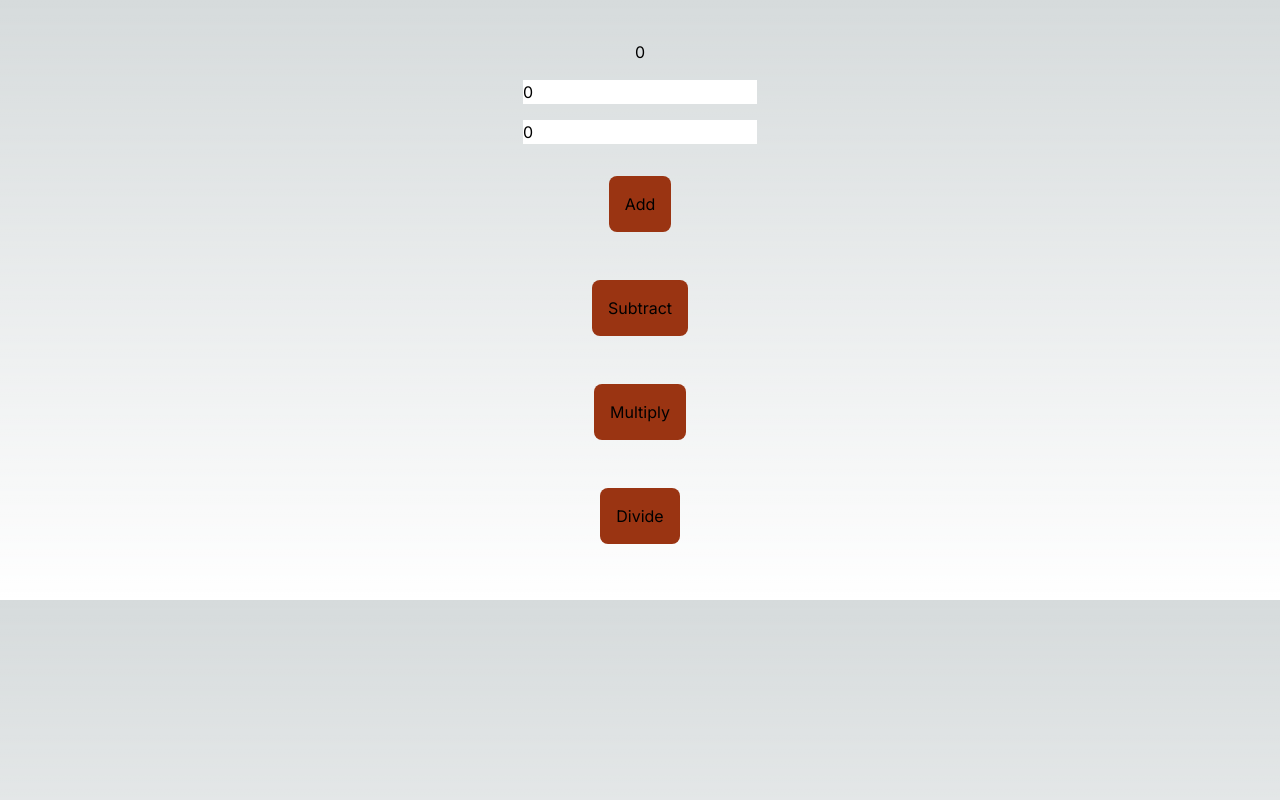
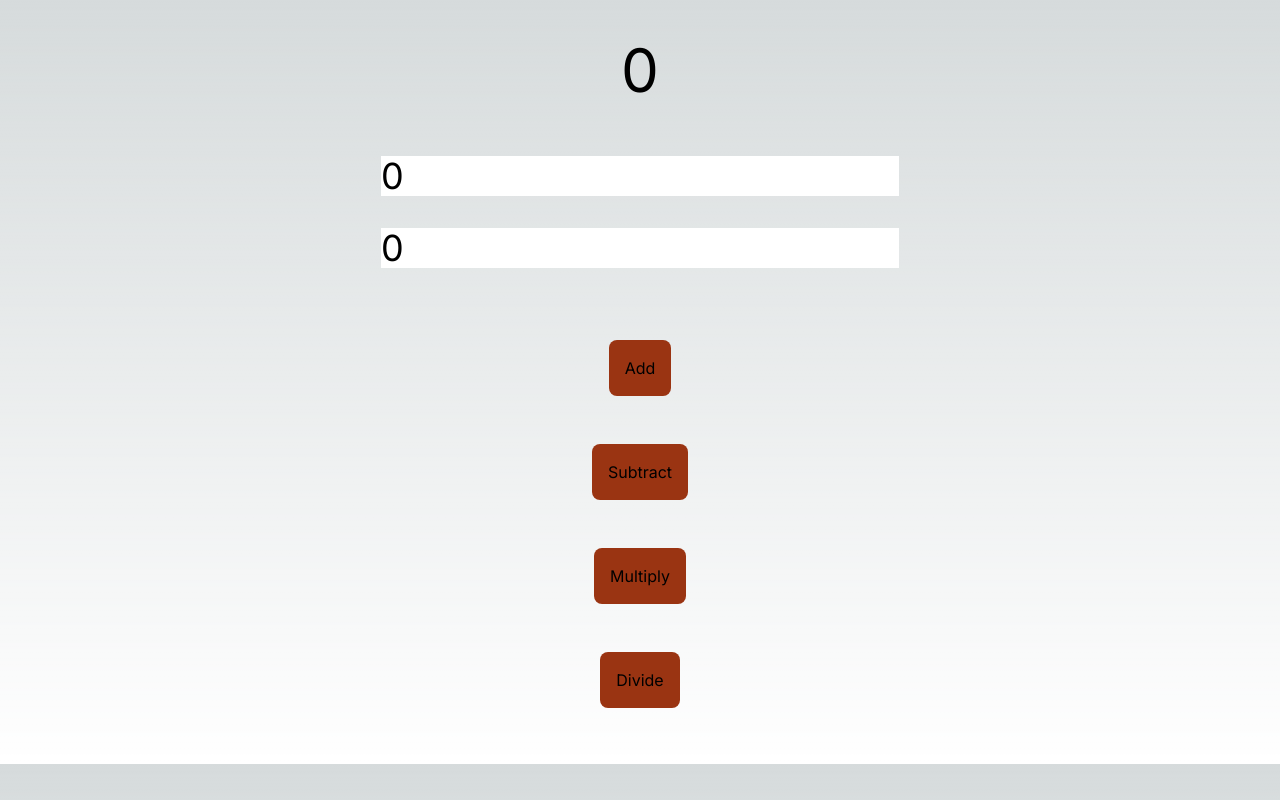
Before and after one commit to joshua95-web/jest-tutorial, a Next.js app: page / in a window 1280 px wide. Built offline with nearby package versions, Linux system fonts and the light colour scheme.

Commit message:
more changes to styling

```diff
--- a/app/page.tsx
+++ b/app/page.tsx
@@ -27,7 +27,10 @@ export default function Home() {
         <meta name="description" content="Generated by create next app" />
         <link rel="icon" href="/favicon.ico" />
       </Head>
-      <div data-testid="result">{result}</div>
+      <div className="text-6xl" data-testid="result">
+        {result}
+      </div>
+      <div className="flex flexbox items-center justify-center flex-col p-5 m-5 gap-8 text-black text-4xl">
         <input
           type="number"
           data-testid="num1"
@@ -40,6 +43,7 @@ export default function Home() {
           value={num2}
           onChange={(e) => setNum2(e.target.value)}
         />
+      </div>
       <div className="bg-orange-800 m-4 p-4 rounded-lg">
         <button onClick={add} data-testid="add">
           Add
```
Lines whose indentation alone changed are shown as unchanged.
